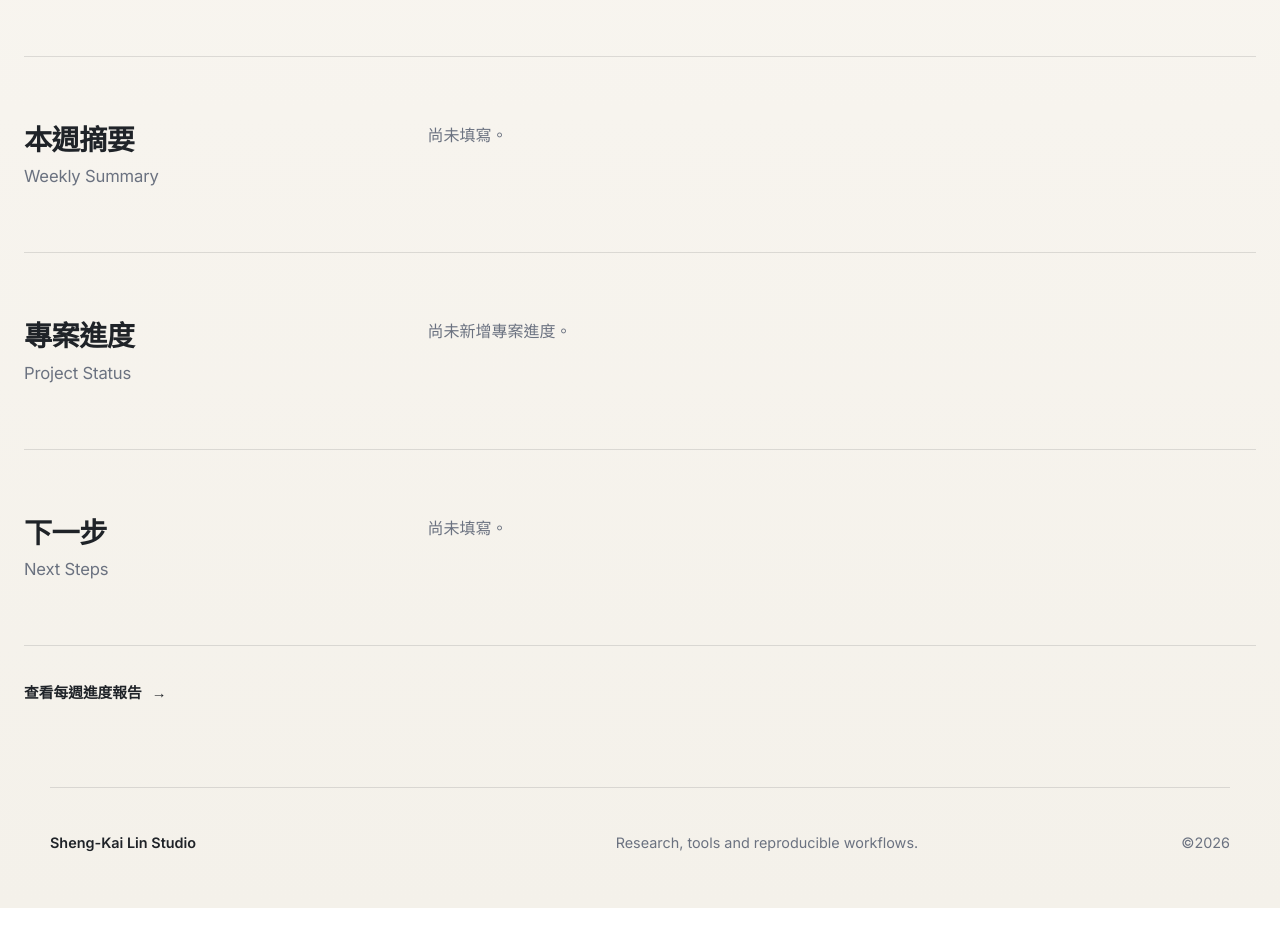
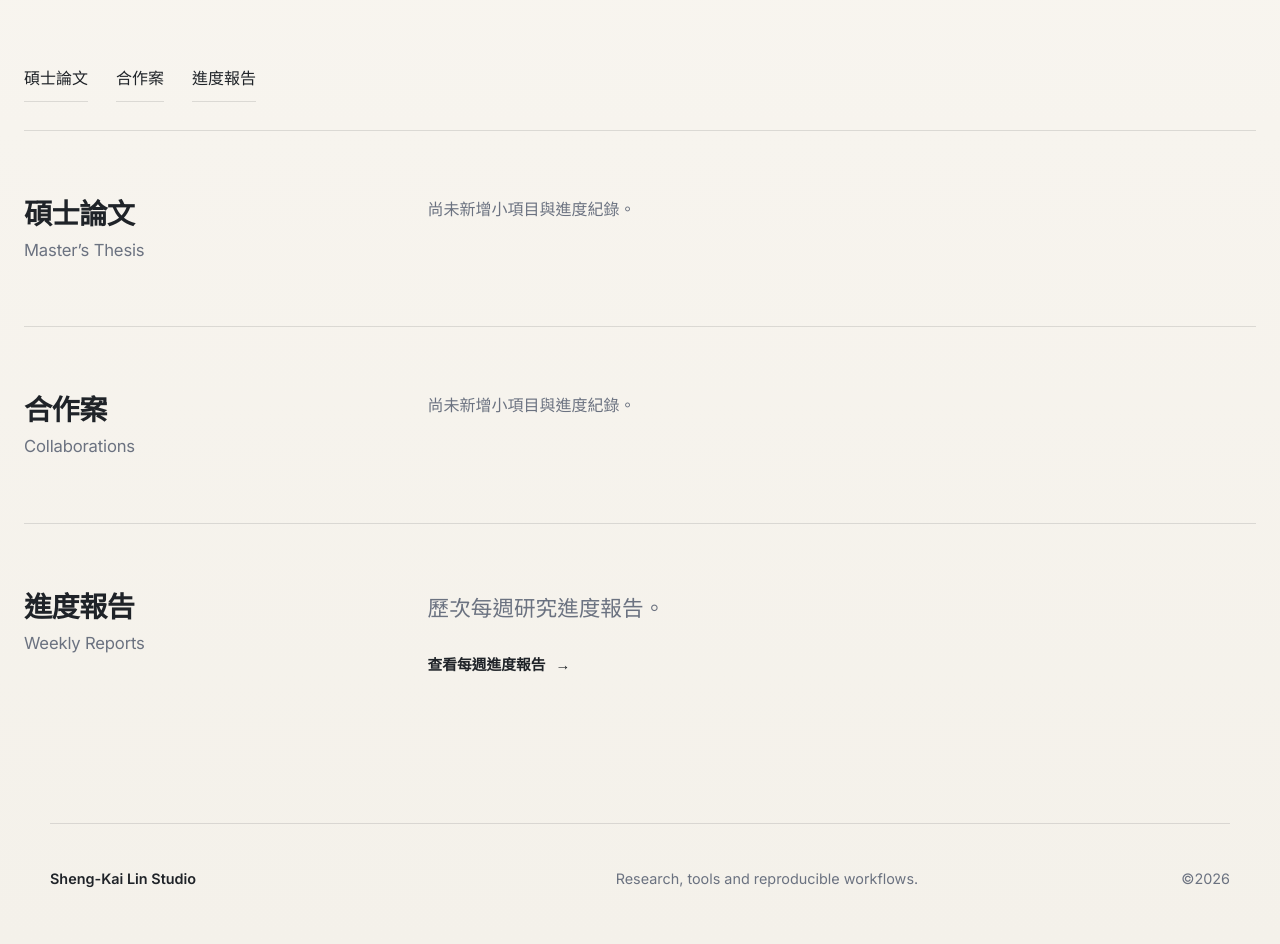
Before and after one commit to Kaieaae/my-studio, a plain HTML site: page research-progress/index.html in a window 1280 px wide. Shown: the part 540-1484 px from the top of the page. Before the commit the page ends 1448 px from the top, so only its background shows below. Drawn offline with Linux system fonts and the light colour scheme.

Commit message:
feat: organize research progress by category

```diff
--- a/research-progress/index.html
+++ b/research-progress/index.html
@@ -19,6 +19,7 @@
       <nav class="nav" aria-label="主要導覽">
         <a href="../index.html#about">關於</a>
         <a href="../index.html#projects">作品</a>
+        <a href="index.html" aria-current="page">研究進度總覽</a>
         <a href="../research-log/index.html">進度報告</a>
         <a href="../index.html#contact">聯絡</a>
       </nav>
@@ -35,33 +36,42 @@
         <p class="log-subtitle">尚未發布研究進度。</p>
       </header>
 
-      <section class="progress-section" aria-labelledby="summary-title">
+      <nav class="progress-categories" aria-label="研究項目">
+        <a href="#thesis">碩士論文</a>
+        <a href="#collaborations">合作案</a>
+        <a href="#weekly-reports">進度報告</a>
+      </nav>
+
+      <section class="progress-section" id="thesis" aria-labelledby="thesis-title">
         <header class="section-heading">
-          <h2 class="section-heading-title" id="summary-title">本週摘要</h2>
-          <p class="section-heading-subtitle">Weekly Summary</p>
+          <h2 class="section-heading-title" id="thesis-title">碩士論文</h2>
+          <p class="section-heading-subtitle">Master’s Thesis</p>
         </header>
-        <p class="progress-empty">尚未填寫。</p>
+        <div class="progress-subprojects">
+          <p class="progress-empty">尚未新增小項目與進度紀錄。</p>
+        </div>
       </section>
 
-      <section class="progress-section" aria-labelledby="projects-title">
+      <section class="progress-section" id="collaborations" aria-labelledby="collaborations-title">
         <header class="section-heading">
-          <h2 class="section-heading-title" id="projects-title">專案進度</h2>
-          <p class="section-heading-subtitle">Project Status</p>
+          <h2 class="section-heading-title" id="collaborations-title">合作案</h2>
+          <p class="section-heading-subtitle">Collaborations</p>
         </header>
-        <p class="progress-empty">尚未新增專案進度。</p>
+        <div class="progress-subprojects">
+          <p class="progress-empty">尚未新增小項目與進度紀錄。</p>
+        </div>
       </section>
 
-      <section class="progress-section" aria-labelledby="next-title">
+      <section class="progress-section" id="weekly-reports" aria-labelledby="reports-title">
         <header class="section-heading">
-          <h2 class="section-heading-title" id="next-title">下一步</h2>
-          <p class="section-heading-subtitle">Next Steps</p>
+          <h2 class="section-heading-title" id="reports-title">進度報告</h2>
+          <p class="section-heading-subtitle">Weekly Reports</p>
         </header>
-        <p class="progress-empty">尚未填寫。</p>
+        <div class="log-entry-copy">
+          <p>歷次每週研究進度報告。</p>
+          <a class="primary-link" href="../research-log/index.html">查看每週進度報告 <span aria-hidden="true">→</span></a>
+        </div>
       </section>
-
-      <nav class="progress-history" aria-label="歷史研究紀錄">
-        <a class="primary-link" href="../research-log/index.html">查看每週進度報告 <span aria-hidden="true">→</span></a>
-      </nav>
     </main>
 
     <footer class="footer">
--- a/research-progress/progress.css
+++ b/research-progress/progress.css
@@ -11,9 +11,24 @@
   color: var(--muted);
 }
 
-.progress-history {
-  padding: 32px 0 80px;
-  border-top: 1px solid var(--line);
+.progress-categories {
+  display: flex;
+  flex-wrap: wrap;
+  gap: 12px 28px;
+  padding-bottom: 28px;
+}
+
+.progress-categories a {
+  padding: 8px 0;
+  border-bottom: 1px solid var(--line);
+}
+
+.progress-page {
+  padding-bottom: 80px;
+}
+
+.progress-subprojects {
+  min-width: 0;
 }
 
 .progress-skip-link {
--- a/style.css
+++ b/style.css
@@ -559,6 +559,7 @@ a {
 
   .nav {
     gap: 12px;
+    flex-wrap: wrap;
     font-size: 0.78rem;
   }
 
@@ -674,6 +675,8 @@ a {
   .nav {
     width: 100%;
     justify-content: space-between;
+    column-gap: 14px;
+    row-gap: 0;
   }
 
   .nav a {
```
Also changed, not shown: index.html (+1 -0 lines).
